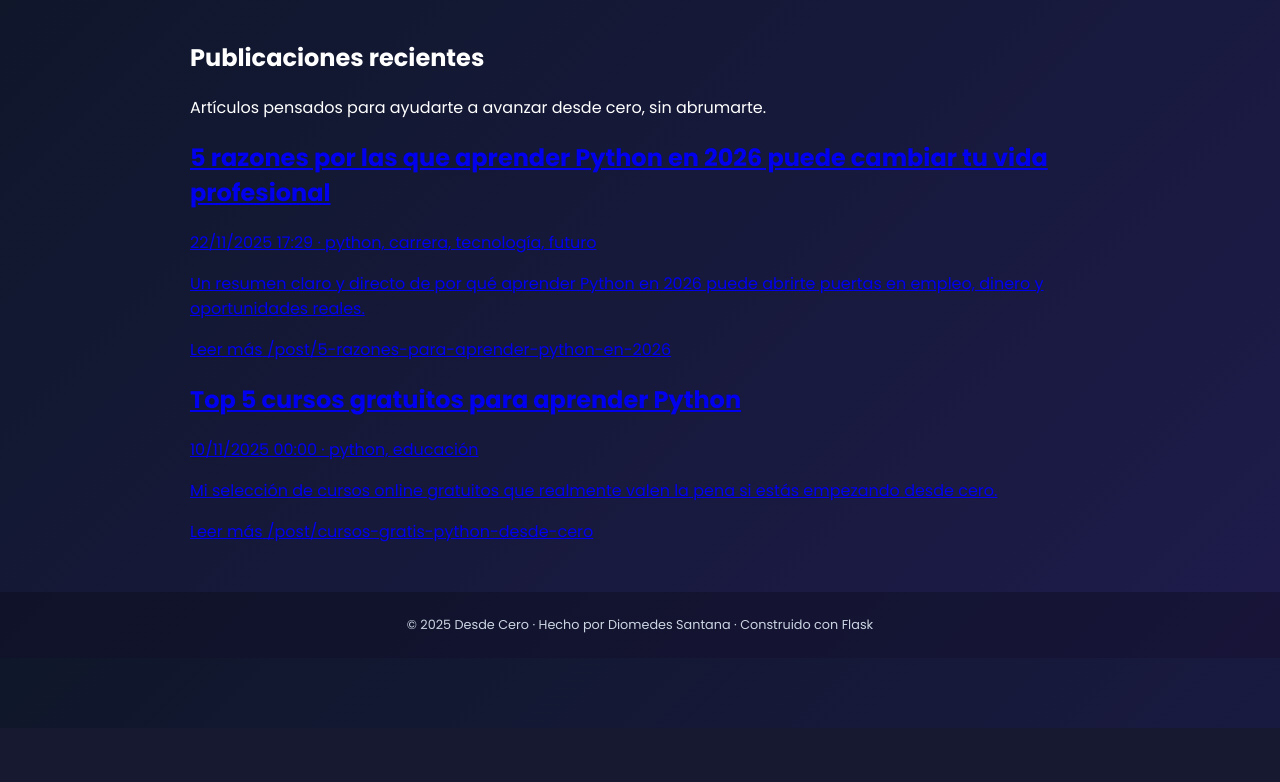
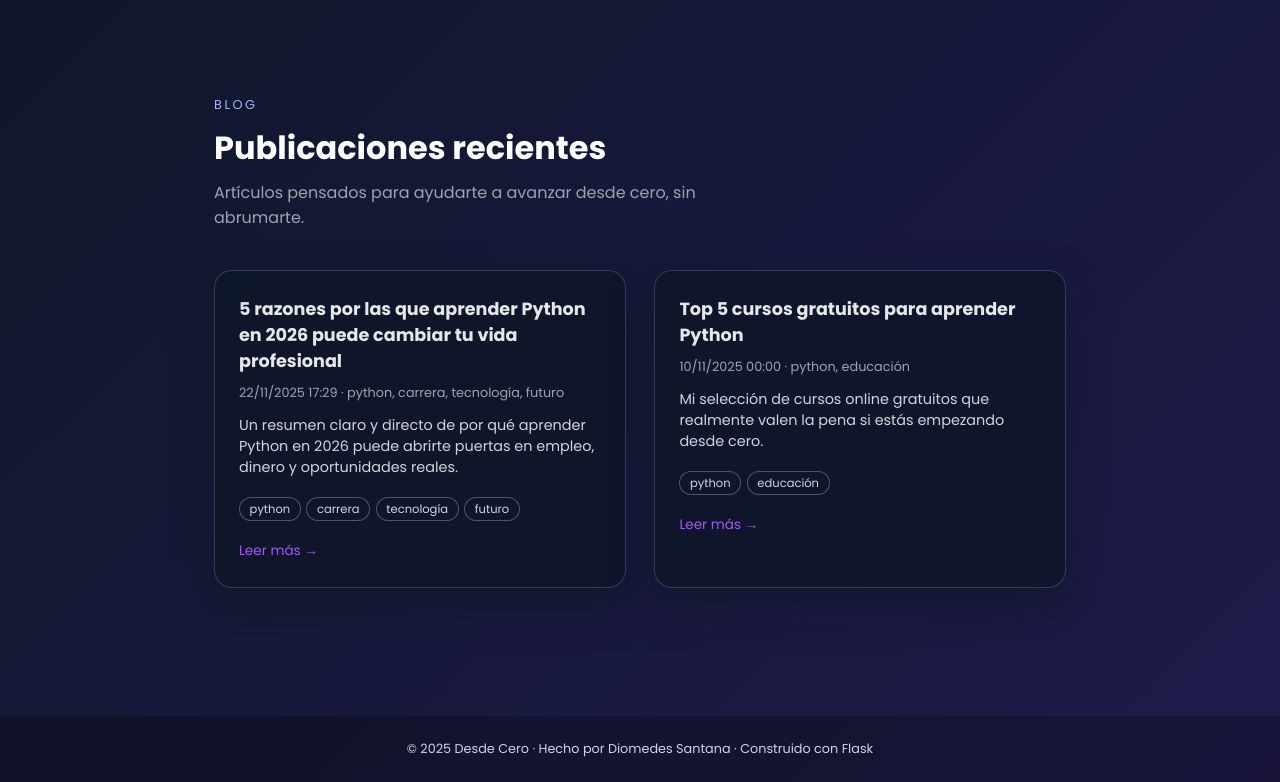
Before and after one commit to dsantanasec-eng/desde-cero-blog, a Flask app: page /blog in a window 1280 px wide. Shown: the part 72-854 px from the top of the page. Before the commit the page ends 800 px from the top, so only its background shows below. Run offline with Flask 3, Linux system fonts and the light colour scheme; data comes from the database, SQL or seed files in the repository.

Commit message:
Nuevo diseño de la página de blog

```diff
--- a/templates/blog_list.html
+++ b/templates/blog_list.html
@@ -3,35 +3,185 @@
 {% block title %}Blog | Desde Cero{% endblock %}
 
 {% block content %}
+<style>
+  .blog-wrapper {
+      max-width: 1100px;
+      margin: 0 auto;
+      padding: 3.5rem 1.5rem 5rem;
+  }
 
-<section class="section">
-    <div class="section-header">
-        <h1 class="section-title">Publicaciones recientes</h1>
-        <p class="section-subtitle">
+  .blog-header {
+      margin-bottom: 2.5rem;
+  }
+
+  .blog-kicker {
+      font-size: 0.8rem;
+      letter-spacing: 0.2em;
+      text-transform: uppercase;
+      color: #a5b4fc;
+      margin-bottom: 0.6rem;
+  }
+
+  .blog-title {
+      font-size: 2rem;
+      margin: 0 0 0.5rem;
+  }
+
+  .blog-subtitle {
+      color: #9ca3af;
+      max-width: 32rem;
+      margin: 0;
+  }
+
+  .blog-grid {
+      display: grid;
+      gap: 1.8rem;
+  }
+
+  @media (min-width: 900px) {
+      .blog-grid {
+          grid-template-columns: repeat(2, minmax(0, 1fr));
+      }
+  }
+
+  .blog-card {
+      background: rgba(15, 23, 42, 0.9);
+      border-radius: 18px;
+      padding: 1.6rem 1.5rem 1.55rem;
+      border: 1px solid rgba(148, 163, 184, 0.28);
+      box-shadow: 0 18px 40px rgba(15, 23, 42, 0.75);
+      display: flex;
+      flex-direction: column;
+      gap: 0.6rem;
+  }
+
+  .blog-card:hover {
+      border-color: rgba(129, 140, 248, 0.65);
+      transform: translateY(-2px);
+      transition: 0.15s ease-out;
+  }
+
+  .blog-card-title {
+      font-size: 1.1rem;
+      margin: 0;
+  }
+
+  .blog-card-title a {
+      color: #e5e7eb;
+      text-decoration: none;
+  }
+
+  .blog-card-title a:hover {
+      color: #a855f7;
+  }
+
+  .blog-meta {
+      font-size: 0.8rem;
+      color: #9ca3af;
+  }
+
+  .blog-tags {
+      display: flex;
+      flex-wrap: wrap;
+      gap: 0.35rem;
+      margin-top: 0.2rem;
+  }
+
+  .blog-tag-pill {
+      font-size: 0.72rem;
+      padding: 0.18rem 0.6rem;
+      border-radius: 999px;
+      border: 1px solid rgba(148, 163, 184, 0.45);
+      color: #cbd5f5;
+      background: rgba(15, 23, 42, 0.8);
+  }
+
+  .blog-excerpt {
+      font-size: 0.9rem;
+      color: #d1d5db;
+      margin: 0.2rem 0 0.4rem;
+  }
+
+  .blog-readmore {
+      margin-top: 0.4rem;
+  }
+
+  .blog-readmore a {
+      font-size: 0.85rem;
+      text-decoration: none;
+      color: #a855f7;
+      font-weight: 500;
+  }
+
+  .blog-readmore a:hover {
+      text-decoration: underline;
+  }
+
+  .blog-empty {
+      margin-top: 1.5rem;
+      color: #9ca3af;
+  }
+</style>
+
+<div class="blog-wrapper">
+  <header class="blog-header">
+    <div class="blog-kicker">BLOG</div>
+    <h1 class="blog-title">Publicaciones recientes</h1>
+    <p class="blog-subtitle">
       Artículos pensados para ayudarte a avanzar desde cero, sin abrumarte.
     </p>
+  </header>
+
+  {% if posts %}
+    <div class="blog-grid">
+      {% for post in posts %}
+        <article class="blog-card">
+          <h2 class="blog-card-title">
+            <a href="{{ url_for('post_detail', slug=post['slug']) }}">
+              {{ post['title'] }}
+            </a>
+          </h2>
+
+          <div class="blog-meta">
+            {{ post['date']|fecha }}
+            {% if post['tags'] %}
+              ·
+              <span>
+                {{ post['tags'] }}
+              </span>
+            {% endif %}
           </div>
 
-    {% if posts %}
-        <div class="post-list">
-            {% for post in posts %}
-                <a href="{{ url_for('post_detail', slug=post['slug']) }}" class="post-card">
-                    <h2 class="post-card-title">{{ post['title'] }}</h2>
-                    <div class="post-card-meta">
-                        {{ post['date']|fecha }}
-                        {% if post['tags'] %} · {{ post['tags'] }}{% endif %}
+          {% if post['excerpt'] %}
+            <p class="blog-excerpt">
+              {{ post['excerpt'] }}
+            </p>
+          {% endif %}
+
+          {% if post['tags'] %}
+            <div class="blog-tags">
+              {# separamos las tags por coma para hacer chips bonitos #}
+              {% for tag in post['tags'].split(',') %}
+                <span class="blog-tag-pill">
+                  {{ tag.strip() }}
+                </span>
+              {% endfor %}
             </div>
-                    <p class="post-card-excerpt">{{ post['excerpt'] }}</p>
-                    <div class="post-card-footer">
-                        <span>Leer más</span>
-                        <span class="link-muted">/post/{{ post['slug'] }}</span>
+          {% endif %}
+
+          <div class="blog-readmore">
+            <a href="{{ url_for('post_detail', slug=post['slug']) }}">
+              Leer más →
+            </a>
           </div>
-                </a>
+        </article>
       {% endfor %}
     </div>
   {% else %}
-        <p>No hay publicaciones todavía. Muy pronto empezaré a subir contenido 🙂.</p>
+    <p class="blog-empty">
+      Todavía no hay publicaciones en el blog. Muy pronto empezaré a compartir artículos
+      sobre Python, proyectos reales y carrera profesional.
+    </p>
   {% endif %}
-</section>
-
+</div>
 {% endblock %}
```
Lines whose indentation alone changed are shown as unchanged.
